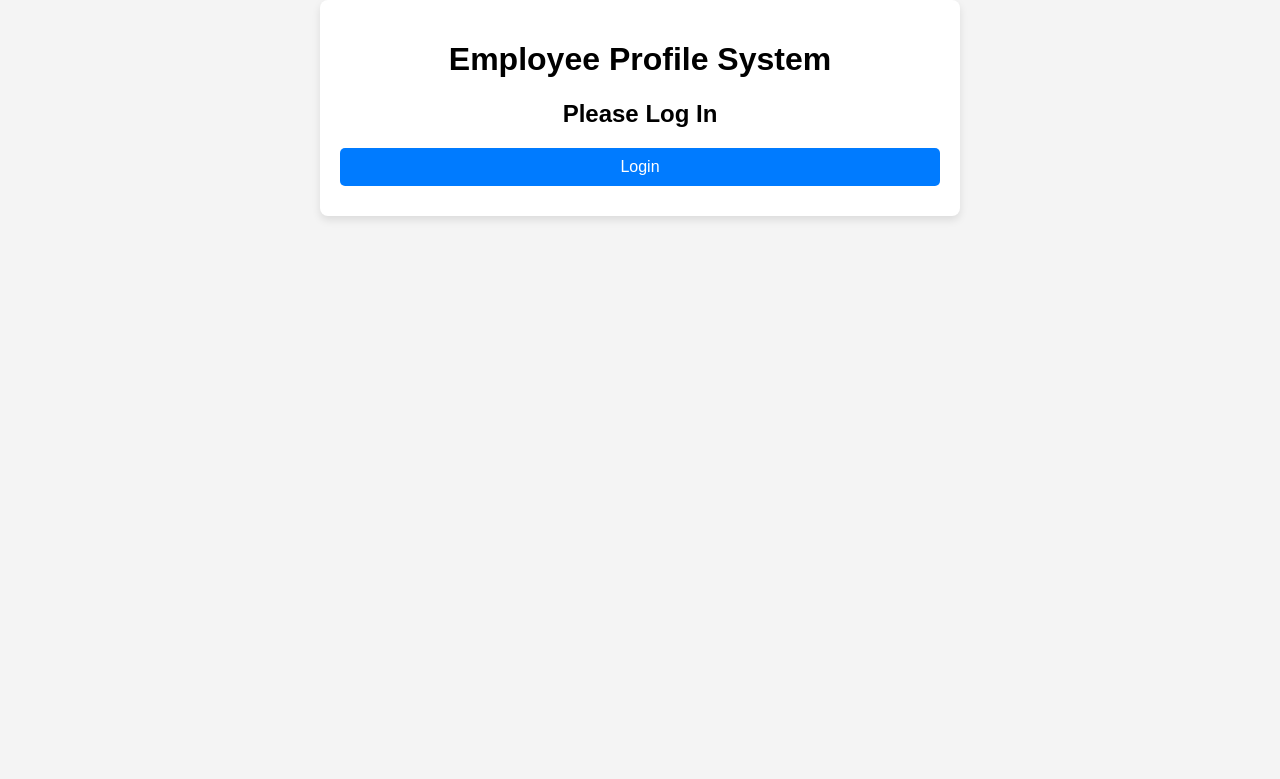
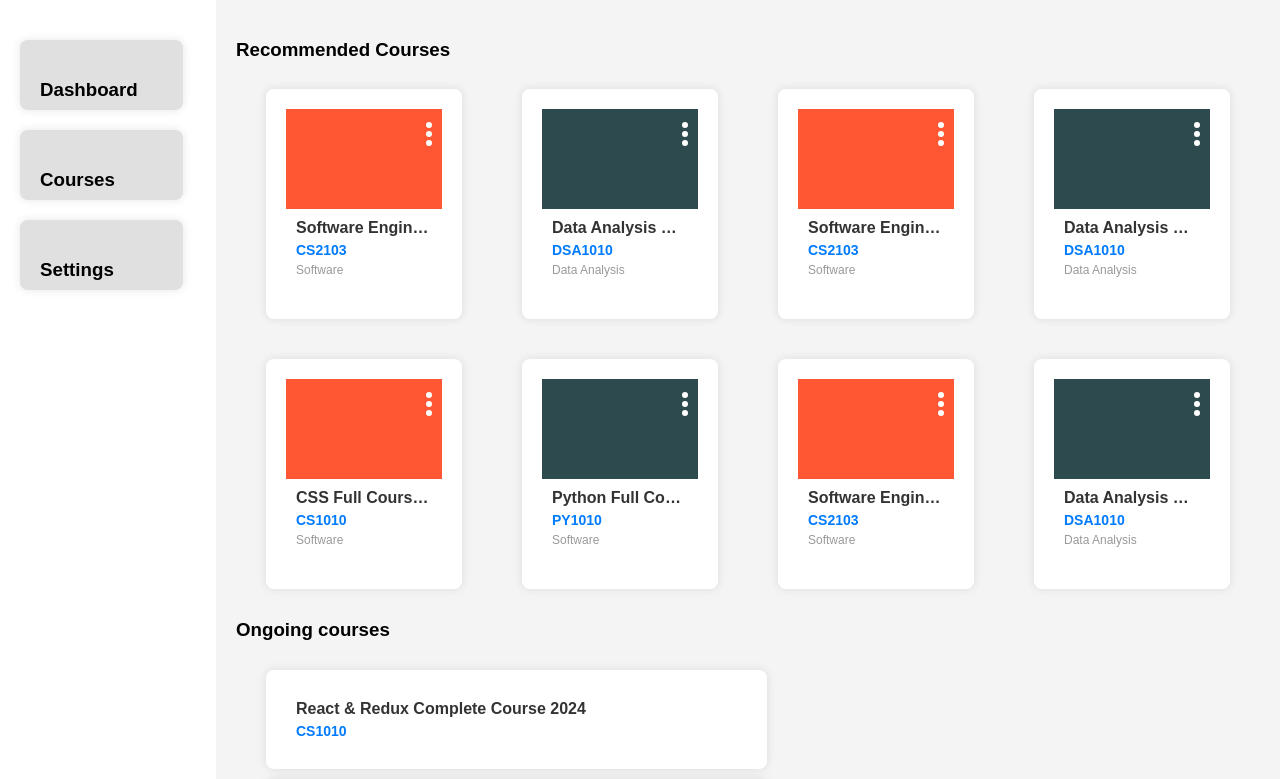
Before and after one commit to BuffWuff1712/FourGetAlready, a React (Vite) app in the folder frontend/: page / in a window 1280 px wide. Shown: the top 779 px of the page. Built offline with nearby package versions, Linux system fonts and the light colour scheme.

Commit message:
Initial commit for main dashboard

```diff
--- a/frontend/src/App.css
+++ b/frontend/src/App.css
@@ -49,3 +49,66 @@ textarea {
   border-radius: 5px;
   resize: vertical;
 }
+
+.app {
+  display: flex;
+}
+
+.sidebar {
+  width: 20%;
+  background-color: #fff;
+  padding: 20px;
+  height: 100vh;
+}
+
+.sidebar ul {
+  list-style: none;
+  padding: 0;
+}
+
+.sidebar ul li {
+  margin: 20px 0;
+}
+
+.dashboard {
+  width: 80%;
+  padding: 20px;
+}
+
+.placards {
+  display: flex;
+  justify-content: space-between;
+  margin-bottom: 20px;
+}
+
+.placard {
+  width: 45%;
+  background-color: #fff;
+  padding: 20px;
+  border-radius: 8px;
+  box-shadow: 0 0 10px rgba(0, 0, 0, 0.1);
+}
+
+.student-list table {
+  width: 100%;
+  border-collapse: collapse;
+}
+
+.student-list th, .student-list td {
+  border: 1px solid #ddd;
+  padding: 8px;
+  text-align: left;
+}
+
+.student-list th {
+  background-color: #f2f2f2;
+}
+
+.graytab {
+  background-color: #e0e0e0;
+  height: 30px;
+  width: 70%;
+  padding: 20px;
+  border-radius: 8px;
+  box-shadow: 0 0 10px rgba(0, 0, 0, 0.1);
+}
--- a/frontend/src/App.tsx
+++ b/frontend/src/App.tsx
@@ -1,17 +1,15 @@
+// App.tsx
 import React from 'react';
-import { BrowserRouter as Router, Route, Routes } from 'react-router-dom';
-import HomePage from './components/course_page/HomePage';
-import Dashboard from './components/dashboard/Dashboard';
+import Sidebar from "./components/bing's components/Sidebar";
+import Dashboard from "./components/bing's components/Dashboard";
 import './App.css';
 
 const App: React.FC = () => {
   return (
-    <Router>
-      <Routes>
-        <Route path="/" element={<HomePage />} />
-        <Route path="/dashboard" element={<Dashboard />} />
-      </Routes>
-    </Router>
+    <div className="app">
+      <Sidebar />
+      <Dashboard />
+    </div>
   );
 };
 
--- /dev/null
+++ b/frontend/src/components/bing's components/Dashboard.tsx
@@ -0,0 +1,49 @@
+// Dashboard.tsx
+import React from 'react';
+import Placard from './Placard';
+import DescriptionContainer from './DescriptionContainer';
+
+interface Course {
+  title: string;
+  code: string;
+}
+
+const Dashboard: React.FC = () => {
+  const ongoingCourses: Course[] = [
+    { title: 'React & Redux Complete Course 2024', code: 'CS1010'},
+    { title: 'CSS Full Course 2025', code: 'CS1010' },
+    { title: 'CSS Full Course 2025', code: 'CS1010' },
+    { title: 'Python Full Course 2025', code: 'CS1010' }
+  ];
+
+  return (
+    <div className="dashboard">
+      <h3>Recommended Courses</h3>
+      <div className="placards">
+        <Placard title="Software Engineering" courseCode='CS2103' category='Software' backgroundColor="#FF5733"/>
+        <Placard title="Data Analysis with R" courseCode='DSA1010' category='Data Analysis'/>
+        <Placard title="Software Engineering" courseCode='CS2103' category='Software' backgroundColor="#FF5733"/>
+        <Placard title="Data Analysis with R" courseCode='DSA1010' category='Data Analysis'/>
+      </div>
+      <div className="placards">
+        <Placard title="CSS Full Course 2025" courseCode='CS1010' category='Software' backgroundColor="#FF5733"/>
+        <Placard title="Python Full Course 2025" courseCode='PY1010' category='Software'/>
+        <Placard title="Software Engineering" courseCode='CS2103' category='Software' backgroundColor="#FF5733"/>
+        <Placard title="Data Analysis with R" courseCode='DSA1010' category='Data Analysis'/>
+      </div>
+
+      <div className="student-list">
+        <h3>Ongoing courses</h3>
+        <table>
+          <tbody>
+            {ongoingCourses.map((course, index) => (
+              <DescriptionContainer title={course.title} courseCode={course.code} category='nil'/>
+            ))}
+          </tbody>
+        </table>
+      </div>
+    </div>
+  );
+};
+
+export default Dashboard;
--- /dev/null
+++ b/frontend/src/components/bing's components/DescriptionContainer.css
@@ -0,0 +1,44 @@
+.placard {
+    width: 93%;
+    margin-inline: 30px;
+    margin-top: 10px;
+    margin-bottom: 10px;
+    border-radius: 8px;
+    box-shadow: 0 4px 8px rgba(0, 0, 0, 0.1);
+    background-color: white;
+    overflow: hidden;
+    font-family: 'Arial', sans-serif;
+  }
+
+  .placard-header {
+    background-color: #2d4b4e; /* Dark greenish background for the header */
+    height: 100px;
+    position: relative;
+  }
+
+  .placard-content {
+    padding: 10px;
+  }
+
+  .course-title {
+    font-size: 16px;
+    font-weight: bold;
+    color: #333;
+    margin: 0;
+    padding-bottom: 5px;
+    white-space: nowrap;
+    overflow: hidden;
+    text-overflow: ellipsis;
+  }
+
+  .course-code {
+    font-size: 14px;
+    color: #007bff; /* Blue color for the course code */
+    margin: 0;
+  }
+
+  .course-category {
+    font-size: 12px;
+    color: #999;
+    margin-top: 5px;
+  }
--- /dev/null
+++ b/frontend/src/components/bing's components/DescriptionContainer.tsx
@@ -0,0 +1,31 @@
+import React from 'react';
+import './DescriptionContainer.css'; // Import the CSS file for this component
+
+interface DescriptionContainerProps {
+  title: string;
+  courseCode: string;
+  category: string;
+  backgroundColor?: string;  // Optional prop for background colour
+  textColor?: string;        // Optional prop for text colour
+  courseCodeColor?: string;  // Optional prop for course code colour
+}
+
+const DescriptionContainer: React.FC<DescriptionContainerProps> = ({
+  title,
+  courseCode,
+  category,
+  backgroundColor = '#2d4b4e', // Default background colour
+  textColor = '#333',          // Default text colour
+  courseCodeColor = '#007bff'  // Default course code colour
+}) => {
+  return (
+    <div className="placard">
+      <div className="placard-content" style={{ color: textColor }}>
+        <h3 className="course-title">{title}</h3>
+        <h4 className="course-code" style={{ color: courseCodeColor }}>{courseCode}</h4>
+      </div>
+    </div>
+  );
+};
+
+export default DescriptionContainer;
--- /dev/null
+++ b/frontend/src/components/bing's components/GrayTab.tsx
@@ -0,0 +1,15 @@
+import React from 'react'
+
+interface GrayTabProps {
+  title: string;
+}
+
+const GrayTab: React.FC<GrayTabProps> = ({ title }) => {
+    return (
+      <div className="graytab">
+        <h3>{title}</h3>
+      </div>
+    );
+  };
+
+export default GrayTab;
--- /dev/null
+++ b/frontend/src/components/bing's components/Placard.css
@@ -0,0 +1,57 @@
+.placard {
+    width: 100px;
+    margin-inline: 30px;
+    border-radius: 8px;
+    box-shadow: 0 4px 8px rgba(0, 0, 0, 0.1);
+    background-color: white;
+    overflow: hidden;
+    font-family: 'Arial', sans-serif;
+  }
+
+  .placard-header {
+    background-color: #2d4b4e; /* Dark greenish background for the header */
+    height: 100px;
+    position: relative;
+  }
+
+  .dots-menu {
+    position: absolute;
+    top: 10px;
+    right: 10px;
+  }
+
+  .dot {
+    display: block;
+    width: 6px;
+    height: 6px;
+    background-color: white;
+    border-radius: 50%;
+    margin: 3px 0;
+  }
+
+  .placard-content {
+    padding: 10px;
+  }
+
+  .course-title {
+    font-size: 16px;
+    font-weight: bold;
+    color: #333;
+    margin: 0;
+    padding-bottom: 5px;
+    white-space: nowrap;
+    overflow: hidden;
+    text-overflow: ellipsis;
+  }
+
+  .course-code {
+    font-size: 14px;
+    color: #007bff; /* Blue color for the course code */
+    margin: 0;
+  }
+
+  .course-category {
+    font-size: 12px;
+    color: #999;
+    margin-top: 5px;
+  }
--- /dev/null
+++ b/frontend/src/components/bing's components/Placard.tsx
@@ -0,0 +1,39 @@
+import React from 'react';
+import './Placard.css'; // Import the CSS file for this component
+
+interface PlacardProps {
+  title: string;
+  courseCode: string;
+  category: string;
+  backgroundColor?: string;  // Optional prop for background colour
+  textColor?: string;        // Optional prop for text colour
+  courseCodeColor?: string;  // Optional prop for course code colour
+}
+
+const Placard: React.FC<PlacardProps> = ({
+  title,
+  courseCode,
+  category,
+  backgroundColor = '#2d4b4e', // Default background colour
+  textColor = '#333',          // Default text colour
+  courseCodeColor = '#007bff'  // Default course code colour
+}) => {
+  return (
+    <div className="placard">
+      <div className="placard-header" style={{ backgroundColor }}>
+        <div className="dots-menu">
+          <span className="dot"></span>
+          <span className="dot"></span>
+          <span className="dot"></span>
+        </div>
+      </div>
+      <div className="placard-content" style={{ color: textColor }}>
+        <h3 className="course-title">{title}</h3>
+        <h4 className="course-code" style={{ color: courseCodeColor }}>{courseCode}</h4>
+        <p className="course-category">{category}</p>
+      </div>
+    </div>
+  );
+};
+
+export default Placard;
--- /dev/null
+++ b/frontend/src/components/bing's components/Sidebar.tsx
@@ -0,0 +1,17 @@
+// Sidebar.tsx
+import React from 'react';
+import GrayTab from './GrayTab';
+
+const Sidebar: React.FC = () => {
+  return (
+    <div className="sidebar">
+      <ul>
+        <li><GrayTab title="Dashboard"/></li>
+        <li><GrayTab title="Courses"/></li>
+        <li><GrayTab title="Settings"/></li>
+      </ul>
+    </div>
+  );
+};
+
+export default Sidebar;
```
Also changed, not shown: frontend/src/assets/settings.png (added).
